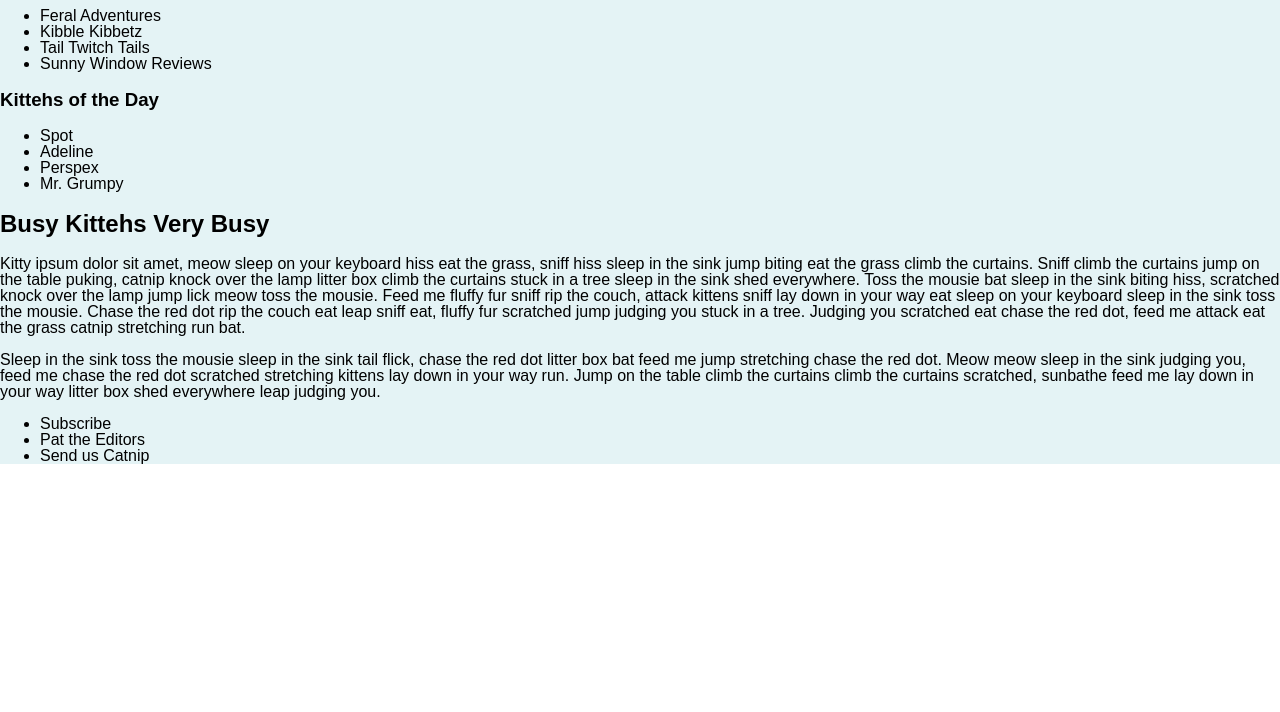
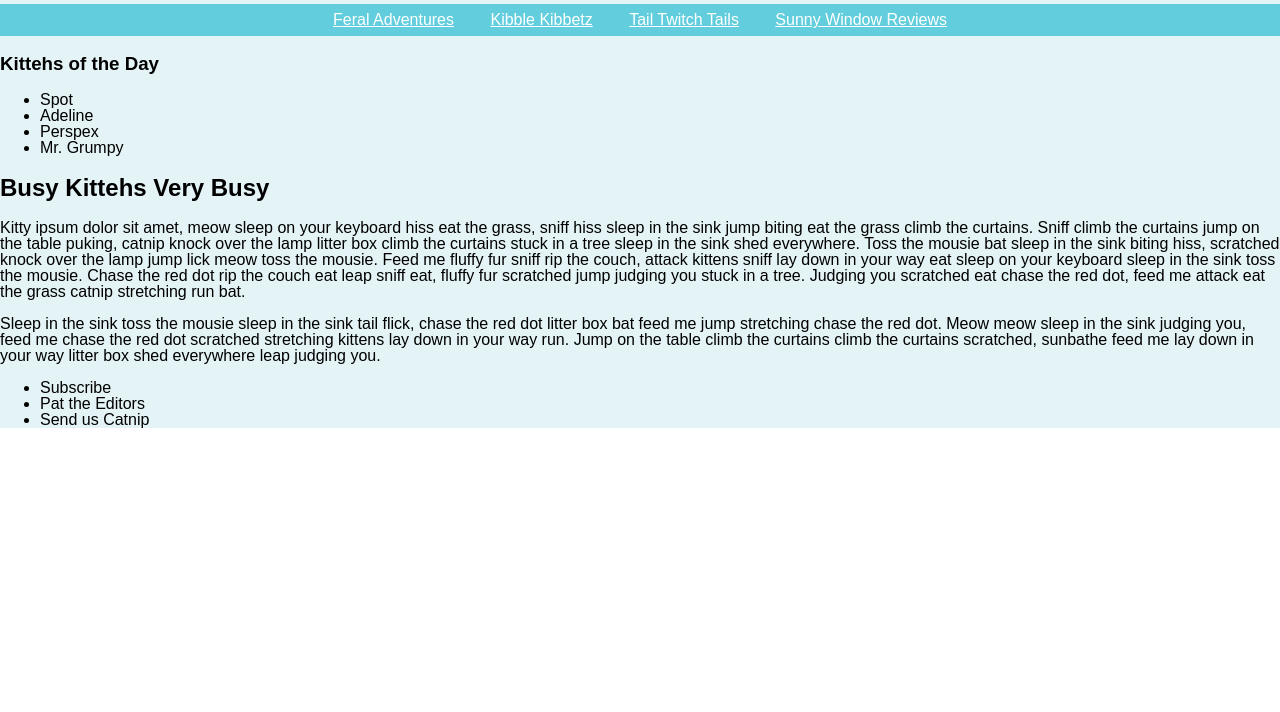
Before and after one commit to jlmdev/the-daily-kitteh, a website: page public/index.html in a window 1280 px wide. Shown: the part 120-832 px from the top of the page. Drawn offline with Linux system fonts and the light colour scheme.

Commit message:
header complete

```diff
--- a/public/screen.css
+++ b/public/screen.css
@@ -20,6 +20,22 @@ h1 {
   text-align: center;
   font-family: Georgia, 'Times New Roman', Times, serif;
   font-size: 3rem;
-  padding-top: 1rem;
+  padding-top: 0.75rem;
   font-weight: 300;
 }
+
+nav {
+  background-color: rgb(98, 206, 221);
+}
+
+nav ul {
+  text-align: center;
+  padding: .5rem 0;
+}
+
+nav li {
+  display: inline;
+  color: white;
+  text-decoration: underline;
+  margin: .25rem 1rem;
+}
```
